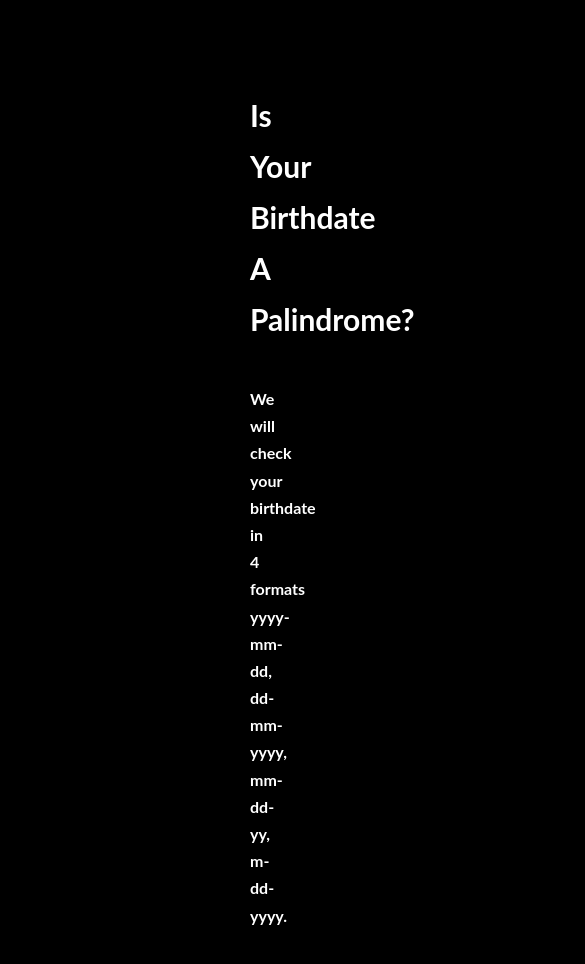
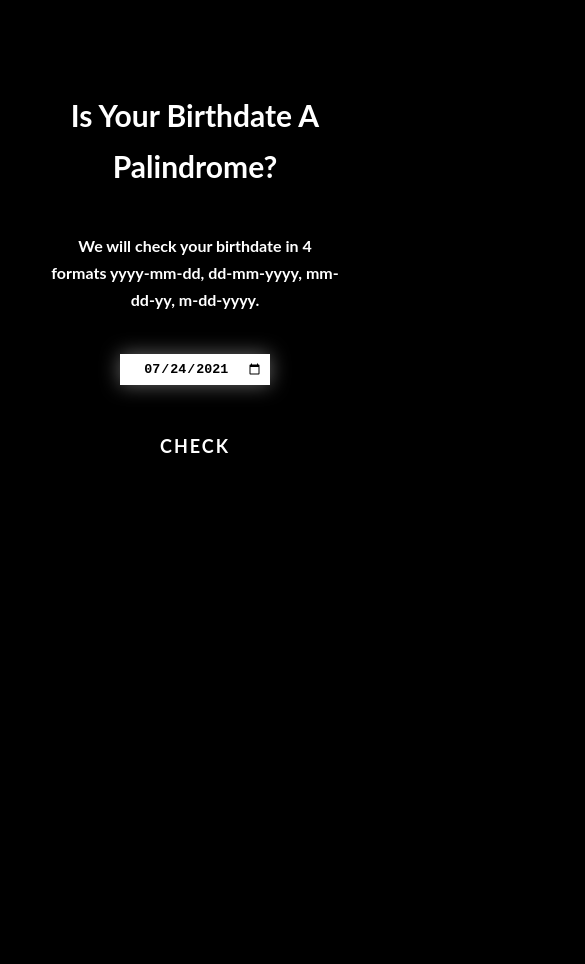
Before and after one commit to ArjunJunna/Is-Birthday-Palindrome, a plain HTML site: page index.html in a window 390 px wide. Shown: the top 964 px of the page, 585 px wide, since content can reach past the window. After the commit the page ends 844 px from the top, so only its background shows below. Drawn offline with Linux system fonts and the light colour scheme.

Commit message:
refactored responsiveness

```diff
--- a/index.html
+++ b/index.html
@@ -15,12 +15,13 @@
           We will check your birthdate in 4 formats yyyy-mm-dd, dd-mm-yyyy,
           mm-dd-yy, m-dd-yyyy.
         </h4>
+
+        <input type="date" id="birthDate" />
+        <a href="#" id="btn">CHECK</a>
+        <img src="imagesngif/giphy.gif" alt="" id="gif" class="" />
+
+        <div id="output"></div>
       </div>
-      <input type="date" id="birthDate" />
-      <a href="#" id="btn">CHECK</a>
-      <img src="imagesngif/giphy.gif" alt="" id="gif" class="" />
-
-      <div id="output"></div>
     </section>
 
     <script src="script.js"></script>
--- a/script.js
+++ b/script.js
@@ -1,4 +1,4 @@
-const birthDate = document.querySelector('#birthDate');
+const date = document.querySelector('#birthDate');
 const btn = document.querySelector('#btn');
 const output = document.querySelector('#output');
 const giffy = document.querySelector('#gif');
@@ -19,3 +19,20 @@ btn.addEventListener('click', function () {
     );
   }
 });
+
+function dateToString(date) {
+  let dd = date.getDate();
+  let mm = date.getMonth() + 1;
+  if (dd < 10) {
+    dd = '0' + dd;
+  }
+  if (mm < 10) {
+    mm = '0' + mm;
+  }
+  return date.getFullYear() + '-' + mm + '-' + dd;
+}
+
+let today = new Date();
+let maxDate = dateToString(today);
+date.setAttribute('max', maxDate);
+date.setAttribute('value', maxDate);
--- a/style.css
+++ b/style.css
@@ -16,11 +16,10 @@ body {
   background: rgb(0, 0, 0);
 }
 #section {
-  display: flex;
-  justify-content: center;
-  flex-direction: column;
   text-align: center;
-  margin: 0 20rem;
+  max-width: 500px;
+  width: 100%;
+  margin: auto;
 }
 #content h1,
 h4 {
@@ -30,19 +29,20 @@ h4 {
   font-size: 3rem;
 }
 #birthDate {
+  display: block;
   width: 15rem;
   text-align: center;
-  margin: 0 0 3rem 35rem;
+  margin: 0 0 3rem 0;
   outline: none;
   cursor: pointer;
   padding: 0.7rem;
   border: none;
   box-shadow: 0 0 20px rgba(255, 255, 255, 0.4);
   font-weight: bold;
+  margin: auto;
 }
 a {
-  position: relative;
-  display: inline-block;
+  display: block;
   padding: 6px 15px;
   color: #ffffff;
   text-transform: uppercase;
@@ -51,9 +51,11 @@ a {
   overflow: hidden;
   transition: 0.2s;
   width: 10rem;
-  margin: 0 0 3rem 37.5rem;
   font-weight: bold;
   letter-spacing: 2px;
+  text-align: center;
+  align-items: center;
+  margin: 4rem auto;
 }
 
 a:hover {
@@ -65,12 +67,13 @@ a:hover {
   visibility: hidden;
   height: 10rem;
   width: 10rem;
-  margin: 0 0 3rem 37.5rem;
+  margin: auto;
 }
 #gif.show {
   visibility: visible;
 }
 #output {
-  font-size: 5rem;
+  font-size: 3rem;
   color: white;
+  width: 100%;
 }
```
